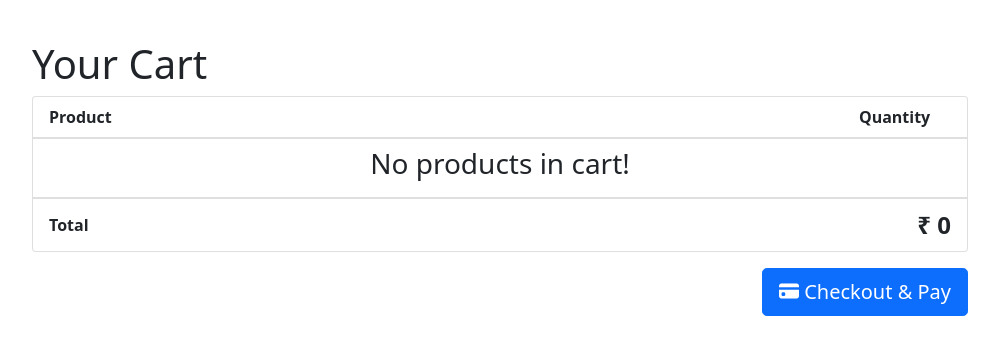
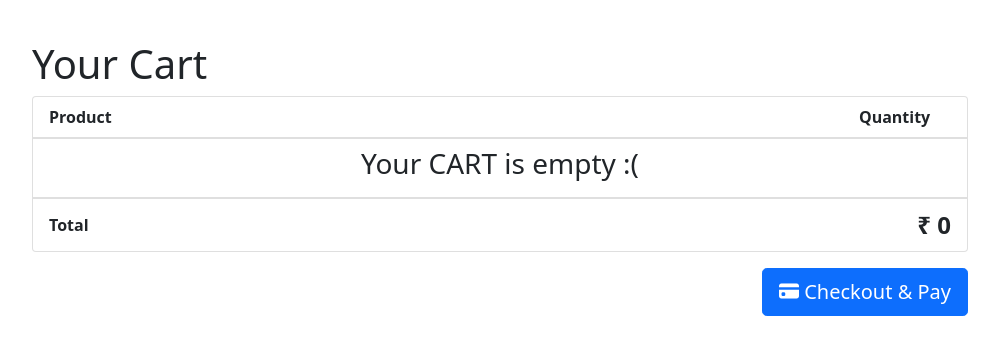
Before and after one commit to mr-vaibh/evolves, a Django app: page /accounts/cart/ in a window 1280 px wide. Shown: the part 56-411 px from the top of the page, without its empty margins (140-1139 px from the left). Run offline with Django 3.2, Linux system fonts and the light colour scheme; tables that the repository leaves empty hold one stand-in row (values such as "Sample post"); some libraries are stand-ins or nearby versions.

Commit message:
minor change

```diff
--- a/account/templates/account/cart.html
+++ b/account/templates/account/cart.html
@@ -83,7 +83,7 @@ if (localStorage.getItem('cart') !== null) {
 
     if (cart.length == 0) {
         $('#cart-list').append(`<li class="list-group-item d-flex flex-row justify-content-center align-items-center">
-                                    <h3 class="mx-auto">No products in cart!</h3>
+                                    <h3 class="mx-auto">Your CART is empty :(</h3>
                                 </li>`);
     }
 
@@ -109,7 +109,7 @@ if (localStorage.getItem('cart') !== null) {
     });
 } else {
     $('#cart-list').append(`<li class="list-group-item d-flex flex-row justify-content-center align-items-center">
-                                <h3 class="mx-auto">No products in cart!</h3>
+                                <h3 class="mx-auto">Your CART is empty :(</h3>
                             </li>`);
 }
 
```
